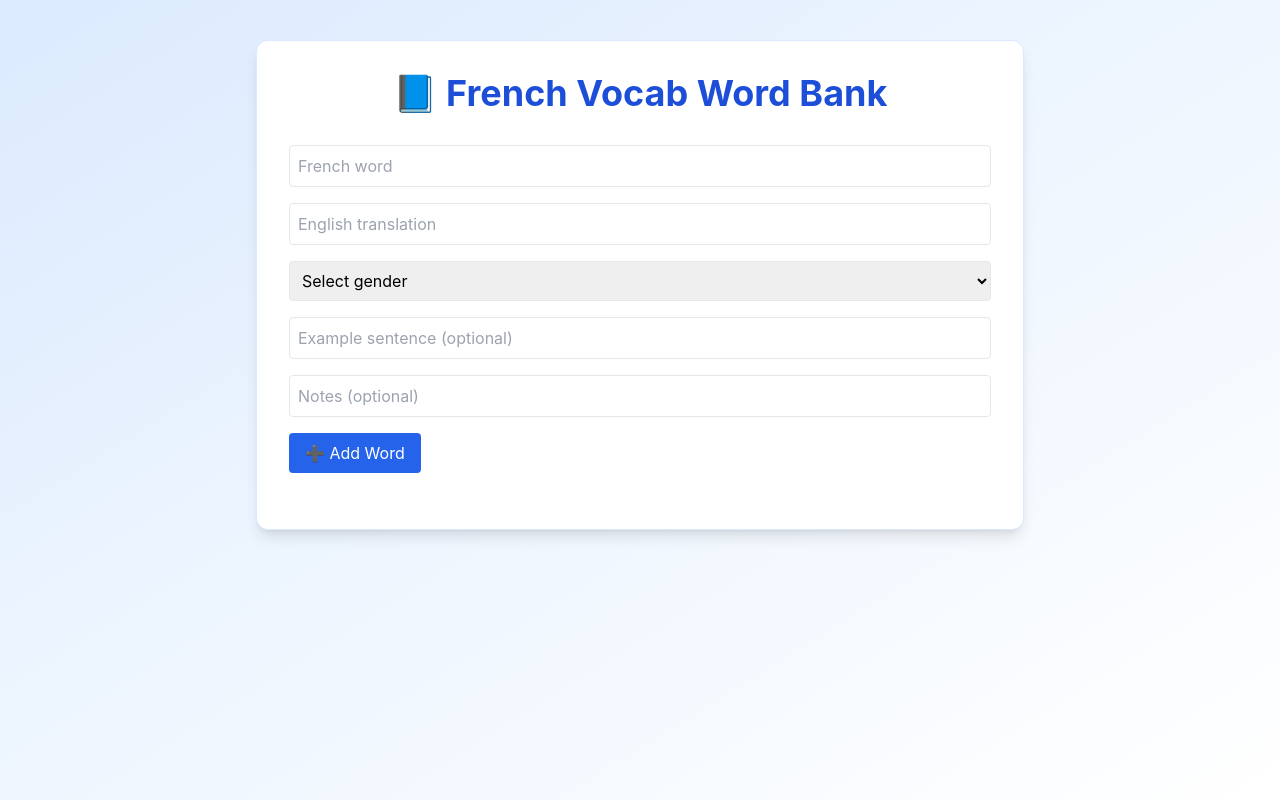
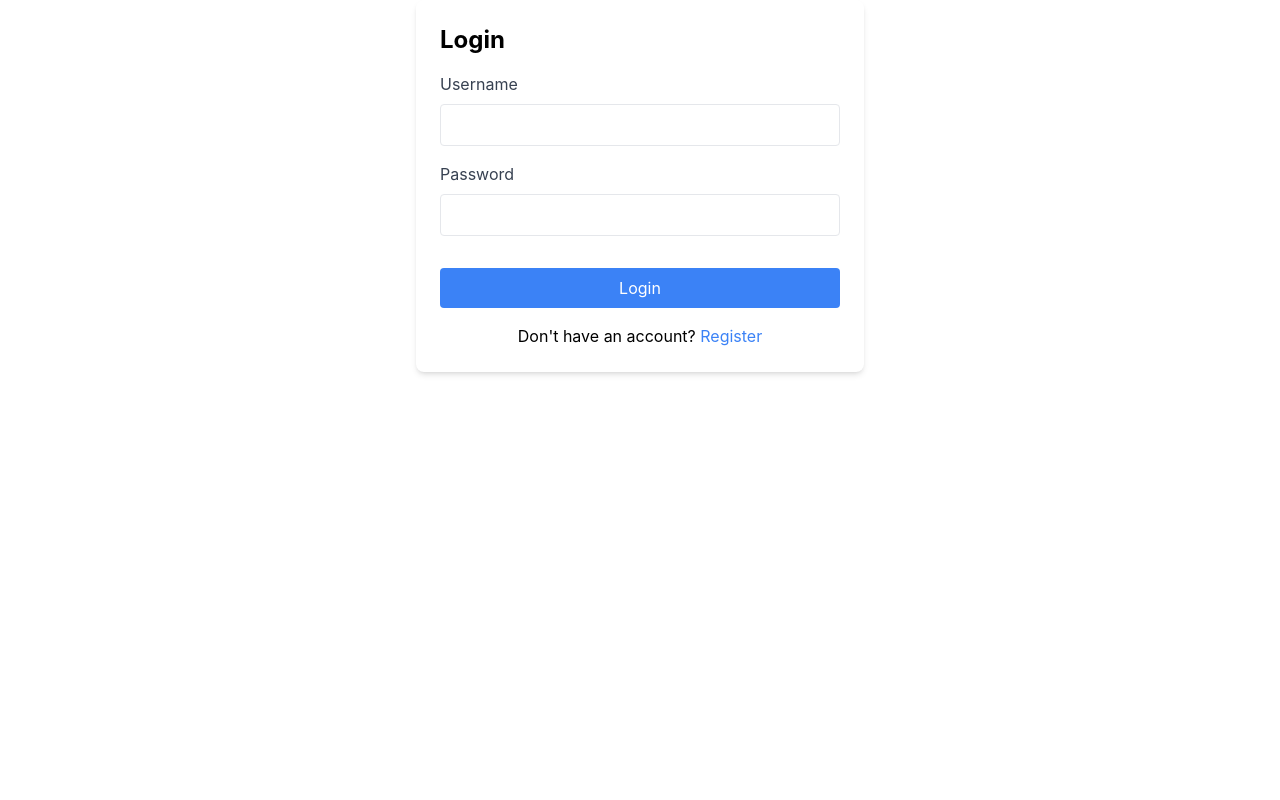
Before and after one commit to deedeeNg/FrenchWordBank, a React (Create React App) app: page / in a window 1280 px wide. Built offline with nearby package versions, Linux system fonts and the light colour scheme.

Commit message:
Adding registration and firebase setting

```diff
--- /dev/null
+++ b/database.rules.json
@@ -0,0 +1,6 @@
+{
+  "rules": {
+    ".read": true,
+    ".write": true
+  }
+}
--- a/package.json
+++ b/package.json
@@ -7,6 +7,7 @@
     "@testing-library/jest-dom": "^6.6.3",
     "@testing-library/react": "^16.3.0",
     "@testing-library/user-event": "^13.5.0",
+    "firebase": "^11.6.0",
     "react": "^19.1.0",
     "react-dom": "^19.1.0",
     "react-scripts": "^5.0.1",
--- a/src/App.jsx
+++ b/src/App.jsx
@@ -1,21 +1,46 @@
 import React, { useState, useEffect } from 'react';
 import AddWordForm from './AddWordForm';
 import WordBank from './WordBank';
+import Login from './Login';
+import Register from './Register'; // ⬅️ Create this component
+import { database, ref, set, get, child } from './firebase'; // adjust path if needed
+
 
 function App() {
-  const [words, setWords] = useState(() => {
-    const savedWords = localStorage.getItem('frenchWordBank');
-    return savedWords ? JSON.parse(savedWords) : [];
-  });
-
+  const [loggedIn, setLoggedIn] = useState(false);
+  const [username, setUsername] = useState('');
+  const [password, setPassword] = useState('');
+  const [isRegistering, setIsRegistering] = useState(false); // Toggle between login and register
+  const [words, setWords] = useState([]);
   const [editingWord, setEditingWord] = useState(null);
 
+  // Load word bank from Firebase
   useEffect(() => {
-    localStorage.setItem('frenchWordBank', JSON.stringify(words));
-  }, [words]);
+    if (username) {
+      const dbRef = ref(database);
+      get(child(dbRef, `users/${username}/wordBank`)).then((snapshot) => {
+        if (snapshot.exists()) {
+          setWords(snapshot.val());
+        } else {
+          setWords([]);
+        }
+      });
+    }
+  }, [username]);
 
+  // Save to Firebase when words change
+  useEffect(() => {
+    if (username && words.length > 0) {
+      set(ref(database, `users/${username}/wordBank`), words);
+    }
+  }, [words, username]);
+
+  // Add or update a word
   const addWord = (newWord) => {
-    const isDuplicate = words.some((word) => word.french.toLowerCase() === newWord.french.toLowerCase());
+    const isDuplicate = words.some(
+      (word) => word.french.toLowerCase() === newWord.french.toLowerCase()
+    );
+
     if (isDuplicate && !editingWord) {
       alert('⚠️ This word already exists in your word bank!');
     } else if (editingWord) {
@@ -29,9 +54,31 @@ function App() {
     }
   };
 
+  // Start editing a word
   const startEditing = (index) => {
     setEditingWord({ ...words[index], index });
   };
+
+  // Handle login (for simplicity, you can check if username and password exist)
+  const handleLogin = (enteredUsername, enteredPassword) => {
+    // You can extend this with actual authentication logic with Firebase or any backend
+    if (enteredUsername && enteredPassword) {
+      setUsername(enteredUsername);
+      setPassword(enteredPassword);
+      setLoggedIn(true);
+    } else {
+      alert('Please enter valid username and password');
+    }
+  };
+
+  // Show login/register page if not logged in
+  if (!loggedIn) {
+    return isRegistering ? (
+      <Register onRegister={handleLogin} toggleForm={() => setIsRegistering(false)} />
+    ) : (
+      <Login onLogin={handleLogin} toggleForm={() => setIsRegistering(true)} />
+    );
+  }
 
   return (
     <div className="min-h-screen bg-gradient-to-br from-blue-100 via-blue-50 to-white py-10 px-4">
--- /dev/null
+++ b/src/Login.jsx
@@ -0,0 +1,61 @@
+import React, { useState } from 'react';
+
+const Login = ({ onLogin, toggleForm }) => {
+  const [username, setUsername] = useState('');
+  const [password, setPassword] = useState('');
+  const [error, setError] = useState('');
+
+  const handleSubmit = (e) => {
+    e.preventDefault();
+
+    if (!username || !password) {
+      setError('Please enter valid username and password');
+      return;
+    }
+
+    onLogin(username, password); // Log in the user
+  };
+
+  return (
+    <div className="p-6 max-w-md mx-auto bg-white shadow-md rounded-lg">
+      <h2 className="text-2xl font-bold mb-4">Login</h2>
+      {error && <p className="text-red-500 mb-4">{error}</p>}
+      <form onSubmit={handleSubmit}>
+        <div className="mb-4">
+          <label htmlFor="username" className="block text-gray-700">Username</label>
+          <input
+            type="text"
+            id="username"
+            value={username}
+            onChange={(e) => setUsername(e.target.value)}
+            className="w-full p-2 border rounded mt-2"
+            required
+          />
+        </div>
+
+        <div className="mb-4">
+          <label htmlFor="password" className="block text-gray-700">Password</label>
+          <input
+            type="password"
+            id="password"
+            value={password}
+            onChange={(e) => setPassword(e.target.value)}
+            className="w-full p-2 border rounded mt-2"
+            required
+          />
+        </div>
+
+        <button type="submit" className="w-full bg-blue-500 text-white p-2 rounded mt-4">
+          Login
+        </button>
+      </form>
+
+      <p className="text-center mt-4">
+        Don't have an account?{' '}
+        <button onClick={toggleForm} className="text-blue-500">Register</button>
+      </p>
+    </div>
+  );
+};
+
+export default Login;
--- /dev/null
+++ b/src/Register.jsx
@@ -0,0 +1,90 @@
+import React, { useState } from 'react';
+import { database, ref, set , get} from './firebase'; // Import Firebase functions
+
+const Register = ({ onRegister, toggleForm }) => {
+  const [username, setUsername] = useState('');
+  const [password, setPassword] = useState('');
+  const [confirmPassword, setConfirmPassword] = useState('');
+  const [error, setError] = useState('');
+
+  const handleSubmit = async (e) => {
+    e.preventDefault();
+
+    if (password !== confirmPassword) {
+      setError('Passwords do not match!');
+      return;
+    }
+
+    // Check if username already exists in the database
+    const userRef = ref(database, 'users/' + username);
+    const snapshot = await get(userRef);
+    if (snapshot.exists()) {
+      setError('Username already taken!');
+      return;
+    }
+
+    // Save user data to Firebase Realtime Database
+    await set(userRef, {
+      username: username,
+      password: password, // In a real-world app, never store plain passwords
+    });
+
+    // After successful registration, call onRegister to log the user in
+    onRegister(username, password);
+  };
+
+  return (
+    <div className="p-6 max-w-md mx-auto bg-white shadow-md rounded-lg">
+      <h2 className="text-2xl font-bold mb-4">Register</h2>
+      {error && <p className="text-red-500 mb-4">{error}</p>}
+      <form onSubmit={handleSubmit}>
+        <div className="mb-4">
+          <label htmlFor="username" className="block text-gray-700">Username</label>
+          <input
+            type="text"
+            id="username"
+            value={username}
+            onChange={(e) => setUsername(e.target.value)}
+            className="w-full p-2 border rounded mt-2"
+            required
+          />
+        </div>
+
+        <div className="mb-4">
+          <label htmlFor="password" className="block text-gray-700">Password</label>
+          <input
+            type="password"
+            id="password"
+            value={password}
+            onChange={(e) => setPassword(e.target.value)}
+            className="w-full p-2 border rounded mt-2"
+            required
+          />
+        </div>
+
+        <div className="mb-4">
+          <label htmlFor="confirmPassword" className="block text-gray-700">Confirm Password</label>
+          <input
+            type="password"
+            id="confirmPassword"
+            value={confirmPassword}
+            onChange={(e) => setConfirmPassword(e.target.value)}
+            className="w-full p-2 border rounded mt-2"
+            required
+          />
+        </div>
+
+        <button type="submit" className="w-full bg-blue-500 text-white p-2 rounded mt-4">
+          Register
+        </button>
+      </form>
+
+      <p className="text-center mt-4">
+        Already have an account?{' '}
+        <button onClick={toggleForm} className="text-blue-500">Login</button>
+      </p>
+    </div>
+  );
+};
+
+export default Register;
--- /dev/null
+++ b/src/firebase.js
@@ -0,0 +1,24 @@
+// Import the functions you need from the SDKs you need
+import { initializeApp } from "firebase/app";
+import { getDatabase, ref, set, get, child } from 'firebase/database';
+// TODO: Add SDKs for Firebase products that you want to use
+// https://firebase.google.com/docs/web/setup#available-libraries
+
+// Your web app's Firebase configuration
+// For Firebase JS SDK v7.20.0 and later, measurementId is optional
+const firebaseConfig = {
+  apiKey: "AIzaSyAQDu34LHjRyc6HGcSa9fAbnSgfHczh5Ow",
+  authDomain: "frenchwordbank.firebaseapp.com",
+  databaseURL: "https://frenchwordbank-default-rtdb.firebaseio.com",
+  projectId: "frenchwordbank",
+  storageBucket: "frenchwordbank.firebasestorage.app",
+  messagingSenderId: "714458570953",
+  appId: "1:714458570953:web:9ed8460c6dca27d5176d18",
+  measurementId: "G-CP5B6SLZC6"
+};
+
+// Initialize Firebase
+const app = initializeApp(firebaseConfig);
+const database = getDatabase(app);
+
+export { database, ref, set, get, child };
```
Also changed, not shown: firebase.json (added), 2 other files (tests, documents, lock files or other folders).
